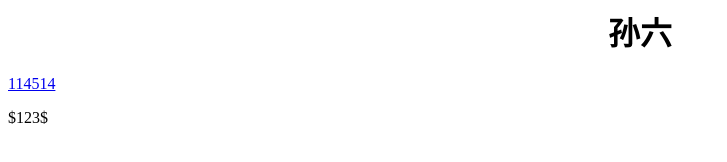
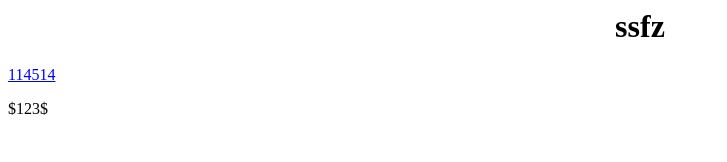
Before and after one commit to Ruayhb/Ruayhb.github.io, a plain HTML site: page index.html in a window 1280 px wide. Shown: the whole page, without its empty margins (0-727 px from the left). Drawn offline with Linux system fonts and the light colour scheme.

Commit message:
Update index.html

```diff
--- a/index.html
+++ b/index.html
@@ -1,3 +1,3 @@
-<h1 align="center">孙六</h1>
+<h1 align="center">ssfz</h1>
 <p><a href="/jisen.html">114514</a></p>
 <p>$123$</p>
```
